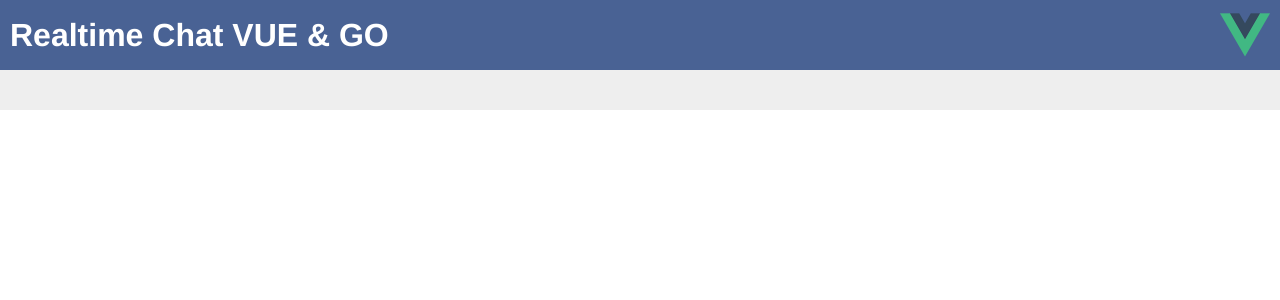
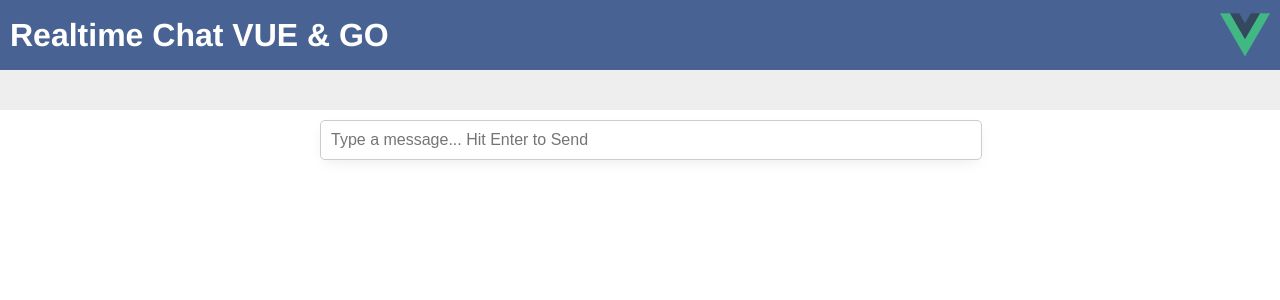
Before and after one commit to salmi3d/realtime-chat-vue-go, a Vue app: page / in a window 1280 px wide. Shown: the top 300 px of the page. Built offline with nearby package versions, Linux system fonts and the light colour scheme.

Commit message:
added input-box component

```diff
--- a/src/App.vue
+++ b/src/App.vue
@@ -2,12 +2,14 @@
   <div id="app">
     <Header />
     <Chat :messages="messages" />
+    <InputBox :send="send" />
   </div>
 </template>
 
 <script>
 import Header from './components/Header.vue'
 import Chat from './components/Chat.vue'
+import InputBox from './components/InputBox.vue'
 
 export default {
   name: 'app',
@@ -19,6 +21,12 @@ export default {
   components: {
     Header,
     Chat,
+    InputBox,
   },
+  methods: {
+    send(event) {
+      alert(event.target.value)
+    }
+  }
 }
 </script>
--- a/src/app.scss
+++ b/src/app.scss
@@ -37,3 +37,18 @@ body {
     }
   }
 }
+
+.inputbox {
+  width: 50%;
+  display: block;
+  margin: auto;
+  &__input {
+    margin: 10px 0;
+    padding: 10px;
+    font-size: 16px;
+    border-radius: 5px;
+    border: 1px solid #ccc;
+    width: 100%;
+    box-shadow: 0 5px 15px -5px rgba(0,0,0,.1);
+  }
+}
--- /dev/null
+++ b/src/components/InputBox.vue
@@ -0,0 +1,13 @@
+<template>
+  <div class="inputbox">
+    <input class="inputbox__input" @keyup.enter="send" placeholder="Type a message... Hit Enter to Send"/>
+  </div>
+</template>
+
+<script>
+export default {
+  props: {
+    send: { type: Function },
+  }
+}
+</script>
```
